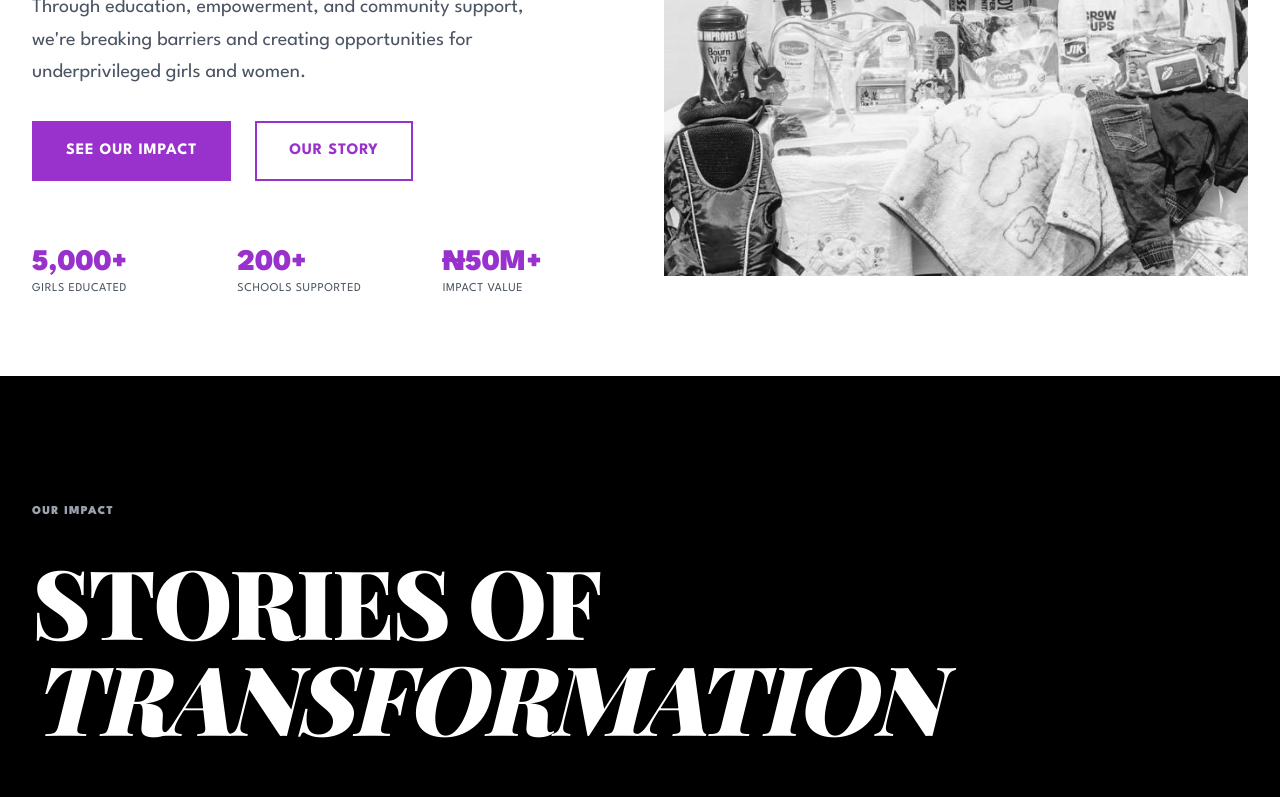
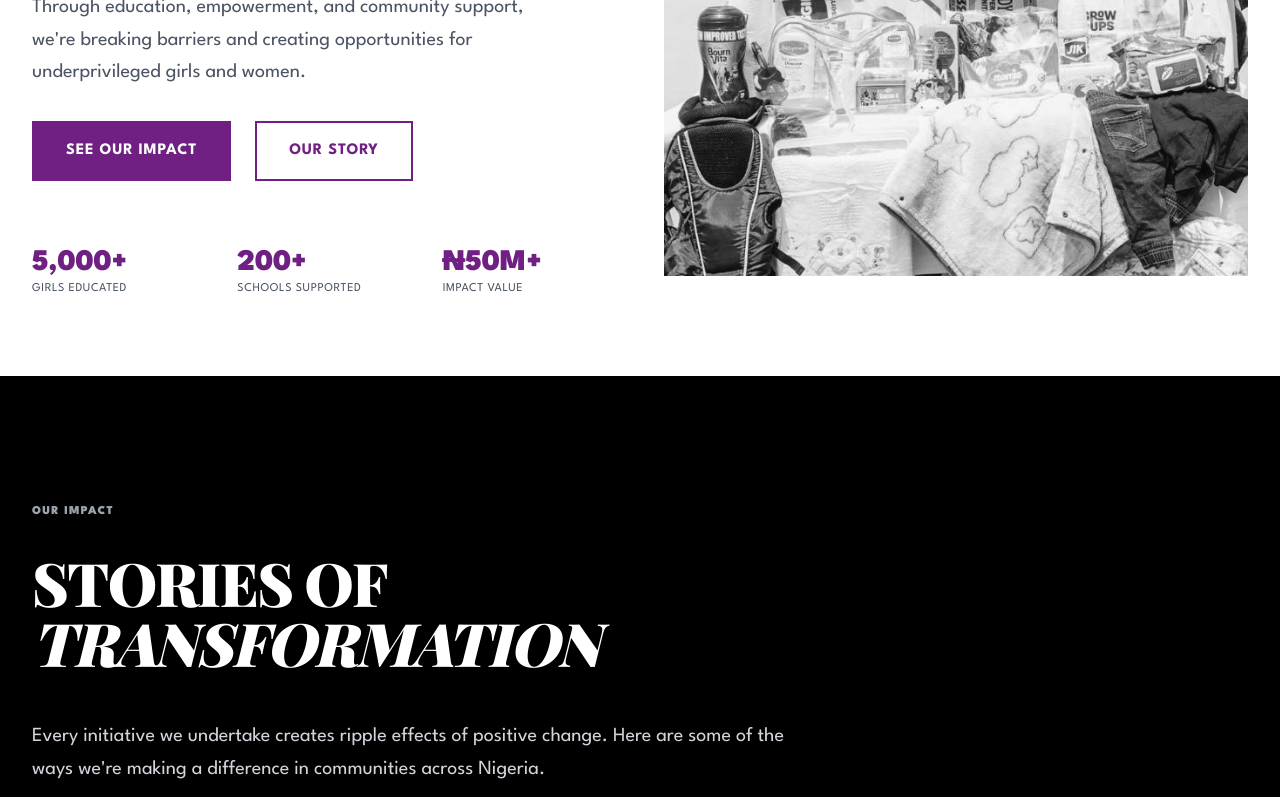
Before and after one commit to davitacols/moro, a Next.js app: page / in a window 1280 px wide. Shown: the part 520-1317 px from the top of the page. Built offline with nearby package versions, Linux system fonts and the light colour scheme.

Commit message:
color adjustment

```diff
--- a/components/Impact.tsx
+++ b/components/Impact.tsx
@@ -57,7 +57,7 @@ export default function Impact() {
           className="mb-20"
         >
           <p className="eyebrow text-gray-400 mb-8">OUR IMPACT</p>
-          <h2 className="heading-xl mb-12 text-white">
+          <h2 className="text-4xl lg:text-6xl font-display font-black leading-none tracking-tight mb-12 text-white">
             STORIES OF
             <br />
             <span className="italic">TRANSFORMATION</span>
--- a/tailwind.config.js
+++ b/tailwind.config.js
@@ -15,8 +15,8 @@ module.exports = {
         secondary: '#FFA726',
         accent: '#FF6F00',
         purple: {
-          DEFAULT: '#9932CC',
-          dark: '#8B008B',
+          DEFAULT: '#702082',
+          dark: '#5A1A68',
         },
         cream: {
           DEFAULT: '#FFF8F0',
```
